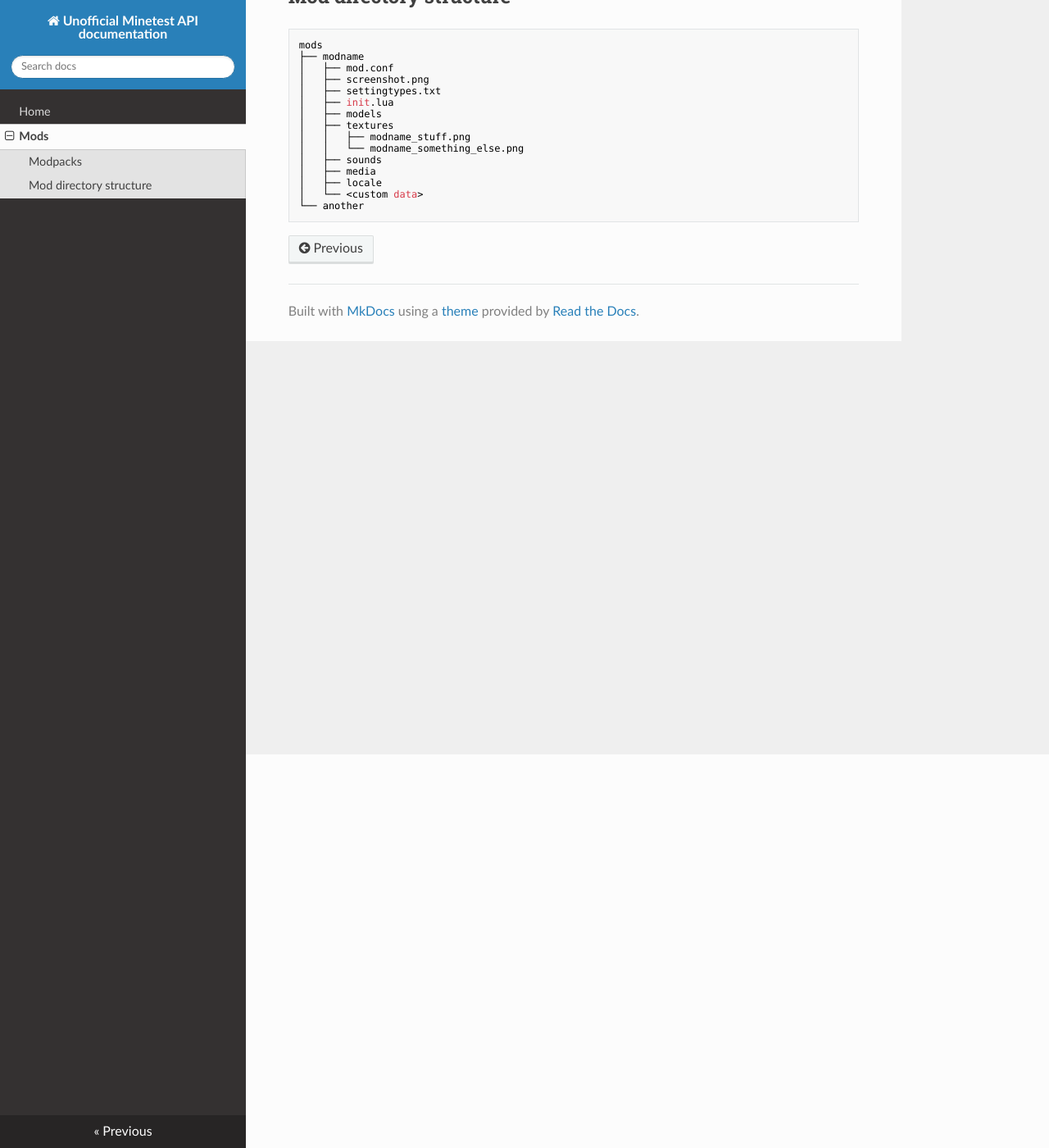
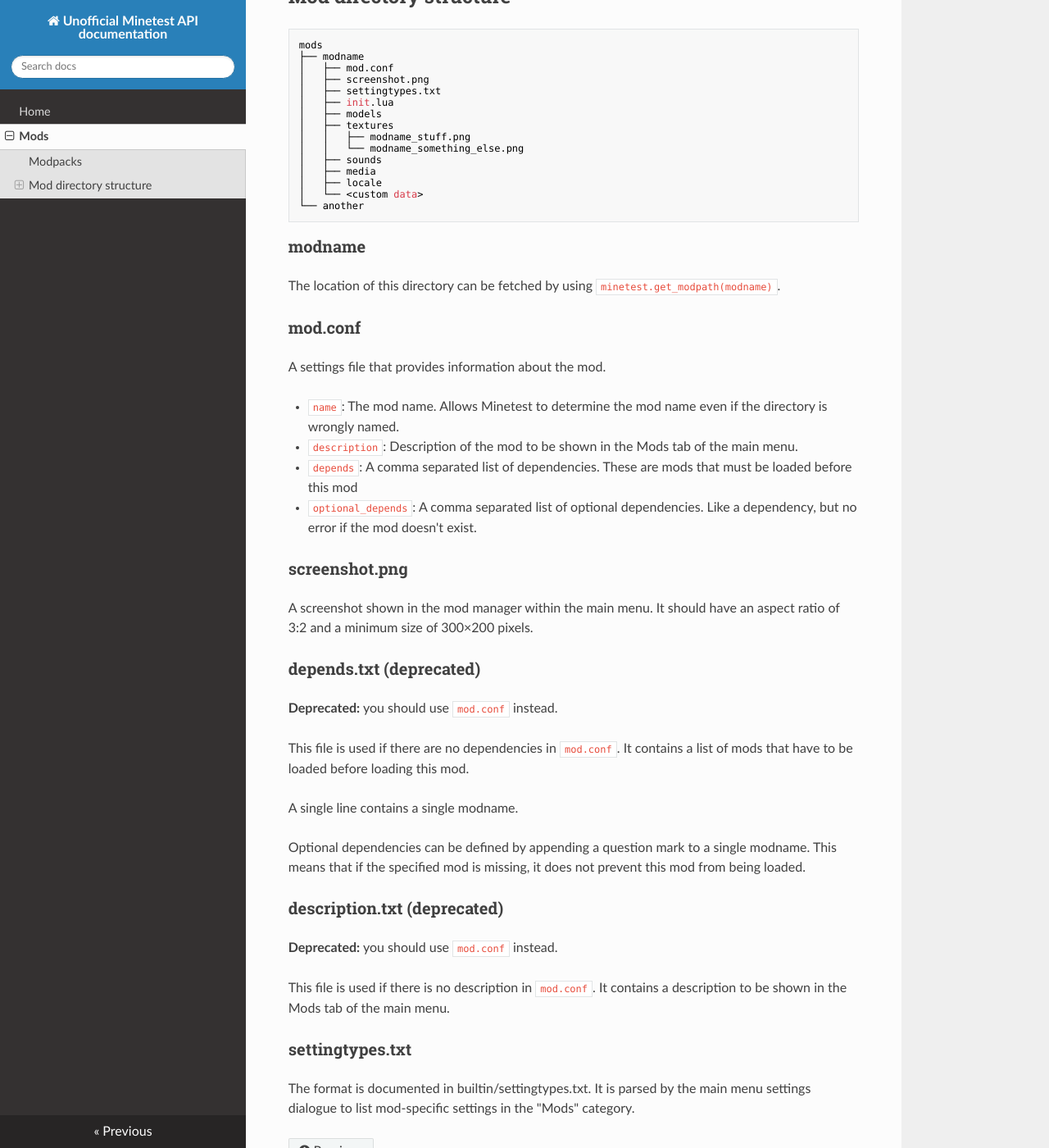
Before and after one commit to WattanaGaming/Minetest-docs, an MkDocs documentation site: the page built from docs/mods.md, in a window 1280 px wide and 1400 px high, scrolled down 480 px. Shown: the whole window at 82% size. Built offline with MkDocs 1.6.1, drawn with Linux system fonts in a browser that asks for light colours; nearby versions of some CDN libraries.

Commit message:
Update mods.md

````diff
--- a/docs/mods.md
+++ b/docs/mods.md
@@ -25,3 +25,34 @@ mods
 │   └── <custom data>
 └── another
 ```
+
+### modname
+The location of this directory can be fetched by using `minetest.get_modpath(modname)`.
+
+### mod.conf
+A settings file that provides information about the mod.
+
+- `name`: The mod name. Allows Minetest to determine the mod name even if the directory is wrongly named.
+- `description`: Description of the mod to be shown in the Mods tab of the main menu.
+- `depends`: A comma separated list of dependencies. These are mods that must be loaded before this mod
+- `optional_depends`: A comma separated list of optional dependencies. Like a dependency, but no error if the mod doesn't exist.
+
+### screenshot.png
+A screenshot shown in the mod manager within the main menu. It should have an aspect ratio of 3:2 and a minimum size of 300×200 pixels.
+
+### depends.txt (deprecated)
+**Deprecated:** you should use `mod.conf` instead.
+
+This file is used if there are no dependencies in `mod.conf`. It contains a list of mods that have to be loaded before loading this mod.
+
+A single line contains a single modname.
+
+Optional dependencies can be defined by appending a question mark to a single modname. This means that if the specified mod is missing, it does not prevent this mod from being loaded.
+
+### description.txt (deprecated)
+**Deprecated:** you should use `mod.conf` instead.
+
+This file is used if there is no description in `mod.conf`. It contains a description to be shown in the Mods tab of the main menu.
+
+### settingtypes.txt
+The format is documented in builtin/settingtypes.txt. It is parsed by the main menu settings dialogue to list mod-specific settings in the "Mods" category.
````
